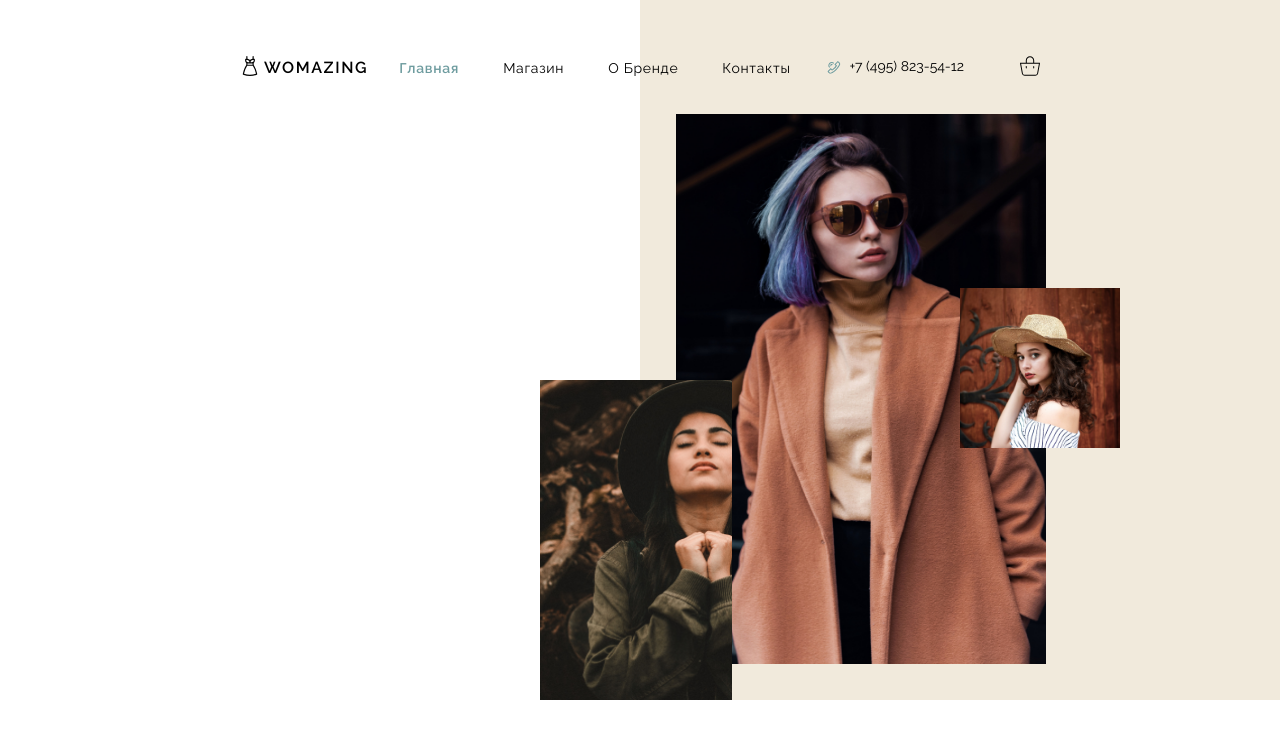
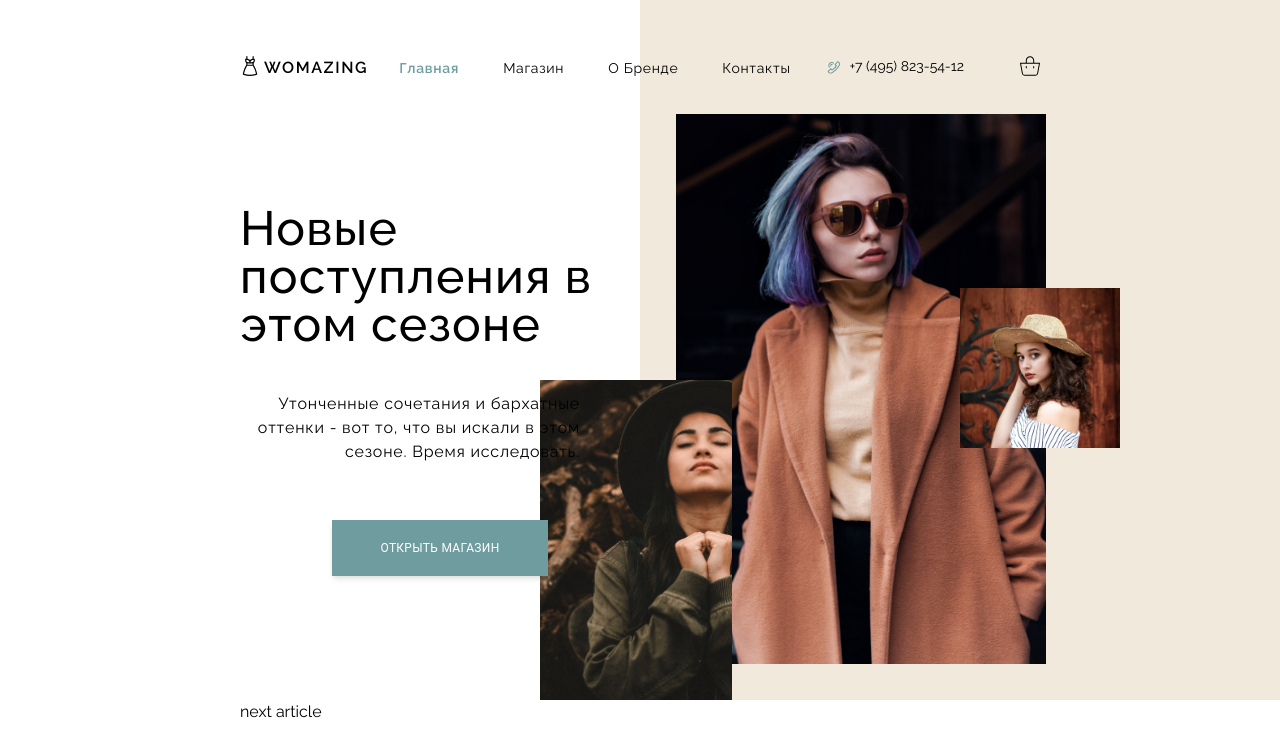
Before and after one commit to denniztr/womazing, a Next.js app: page / in a window 1280 px wide. Shown: the top 756 px of the page. Built offline with nearby package versions, Linux system fonts and the light colour scheme.

Commit message:
top content

```diff
--- a/app/(routes)/layout.tsx
+++ b/app/(routes)/layout.tsx
@@ -6,11 +6,9 @@ export default async function Layout({
   children: React.ReactNode;
 }) {
   return (
-    <div className="h-screen">
-      <div className="md:px-60 px-20">
-          <Header />
-          {children}
-      </div>
+    <div className="h-screen md:px-60 px-20">
+      <Header />
+      {children}
     </div>
   );
 }
--- a/app/(routes)/page.tsx
+++ b/app/(routes)/page.tsx
@@ -1,14 +1,32 @@
-import PrimaryImage from '@/app/_ui/image/image';
 import PrimaryButton from '@/app/_ui/button/button';
 import EmptyState from '@/app/_ui/empty-state';
 
 export default function Home() {
   return (
-    <>
-      <EmptyState />
-      <section>
-
+    <div className="h-full">
+      <section className="h-[620px]">
+        <EmptyState />
+        <div className="w-1/2 h-full flex items-center">
+          <div className="max-w-[490px]">
+            <h1 className="text-5xl font-[500] tracking-wide">
+              Новые поступления в этом сезоне
+            </h1>
+            <p className="max-w-[340px] text-right text-base tracking-wider font-normal pt-11 pb-14">
+              Утонченные сочетания и бархатные оттенки - вот то, что вы искали в
+              этом сезоне. Время исследовать.
+            </p>
+            <div className="flex items-center justify-center">
+              <PrimaryButton
+                className="bg-primary rounded-none py-5 px-12 tracking-wide font-normal"
+                variant="filled"
+              >
+                Открыть магазин
+              </PrimaryButton>
+            </div>
+          </div>
+        </div>
       </section>
-    </>
+      <div>next article</div>
+    </div>
   );
 }
```
